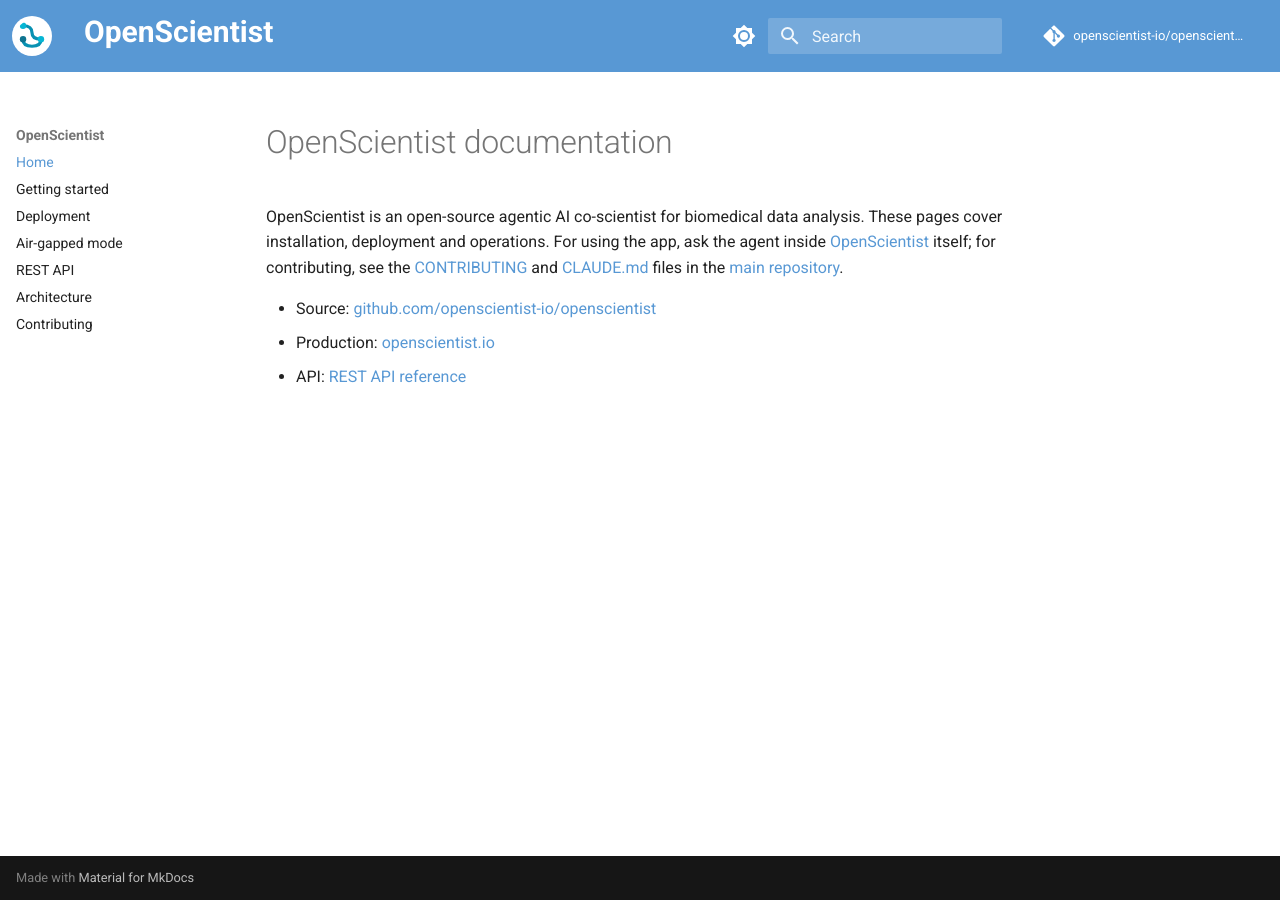
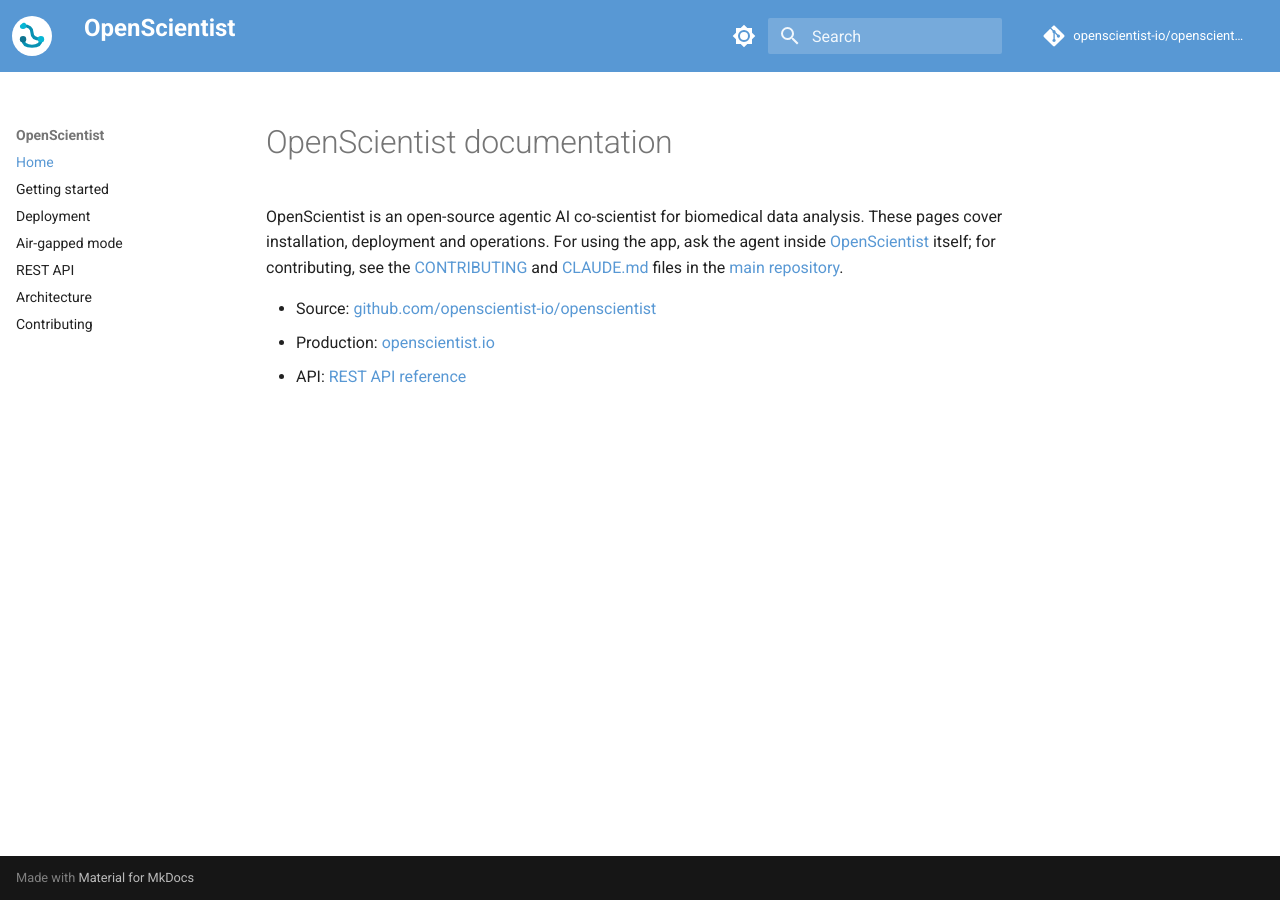
Before and after one commit to openscientist-io/openscientist-docs, an MkDocs documentation site: the page built from docs/index.md, in a window 1280 px wide. Built offline with MkDocs 1.6.1 and Material for MkDocs 9.7.7, drawn with Linux system fonts in a browser that asks for light colours; comment, search, counter and statistics services are not loaded.

Commit message:
Header title: match the app brand font, size and color (Roboto 700, 24px, white)
Co-Authored-By: Claude Opus 5.5 <noreply@anthropic.com>

```diff
--- a/docs/stylesheets/extra.css
+++ b/docs/stylesheets/extra.css
@@ -1,3 +1,5 @@
+@import url("https://fonts.googleapis.com/css2?family=Roboto:wght@700&display=swap");
+
 /* Match the OpenScientist app header (NiceGUI/Quasar default blue, white logo disc, bold title). */
 :root,
 [data-md-color-scheme="default"],
@@ -51,15 +53,19 @@
   border-radius: 9999px;
 }
 
-/* "OpenScientist" title: bold, 24px, white, no "topic" subtitle swap. */
-.md-header__title {
+/* "OpenScientist" title: same as the app brand (Roboto 700, 24px/32px, white). */
+.md-header__title,
+.md-header__title .md-header__ellipsis,
+.md-header__title .md-header__topic,
+.md-header__title .md-ellipsis {
+  font-family: Roboto, -apple-system, "Helvetica Neue", Helvetica, Arial, sans-serif;
   font-weight: 700;
-  font-size: 1.5rem;
-  line-height: 2rem;
+  font-size: 24px;
+  line-height: 32px;
   color: #ffffff;
 }
-.md-header__ellipsis {
-  color: #ffffff;
+.md-header__title {
+  margin-left: 8px;
 }
 
 /* Tabs bar (if enabled later) and search box inherit the same blue. */
```
